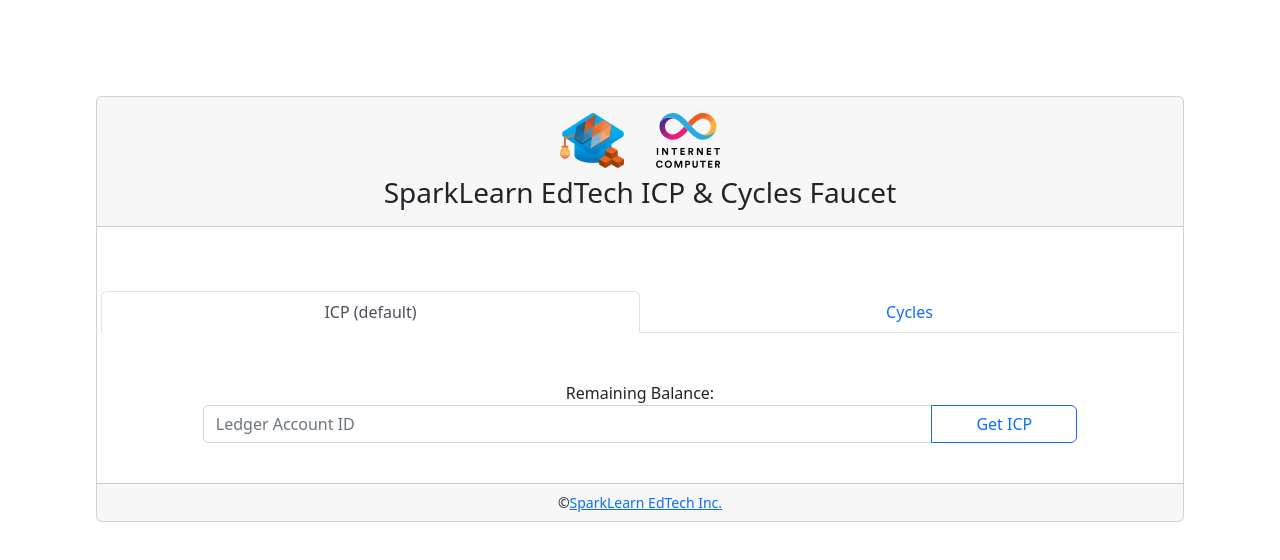
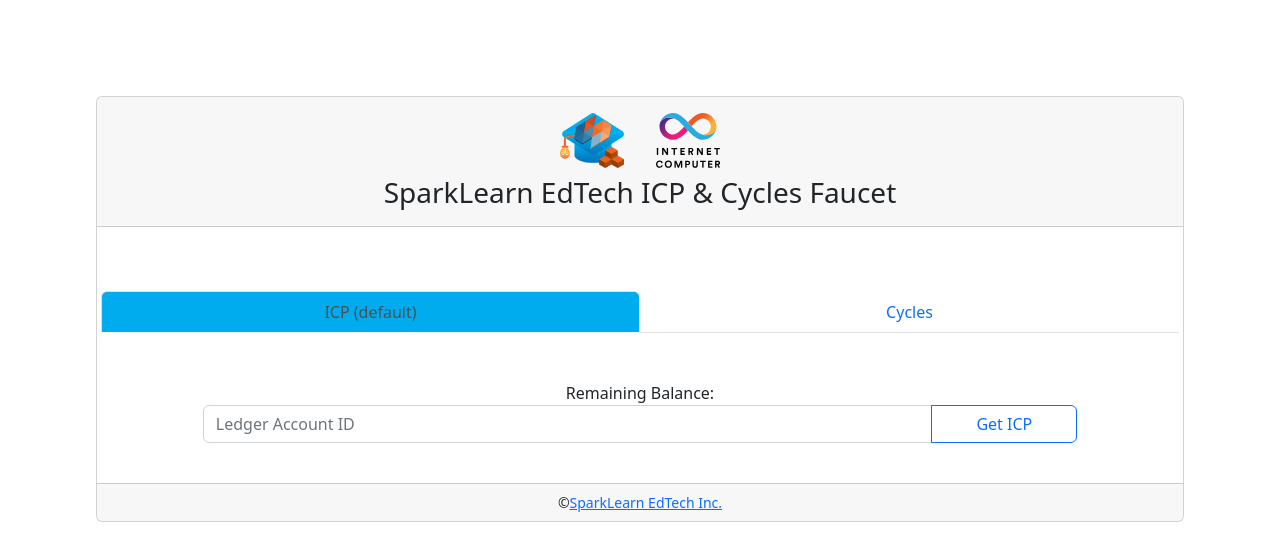
Before and after one commit to crs26/icp-faucet, a Next.js app: page / in a window 1280 px wide. Shown: the top 560 px of the page. Built offline with nearby package versions, Linux system fonts and the light colour scheme; no server answers.

Commit message:
Add color to active tab

```diff
--- a/src/styles/globals.css
+++ b/src/styles/globals.css
@@ -20,3 +20,7 @@
   color: rgb(var(--foreground-rgb));
   background-color: #fff;
 }
+
+.nav-tabs .nav-item.show .nav-link, .nav-tabs .nav-link.active{
+  background-color: #00ACED !important;
+}
```
